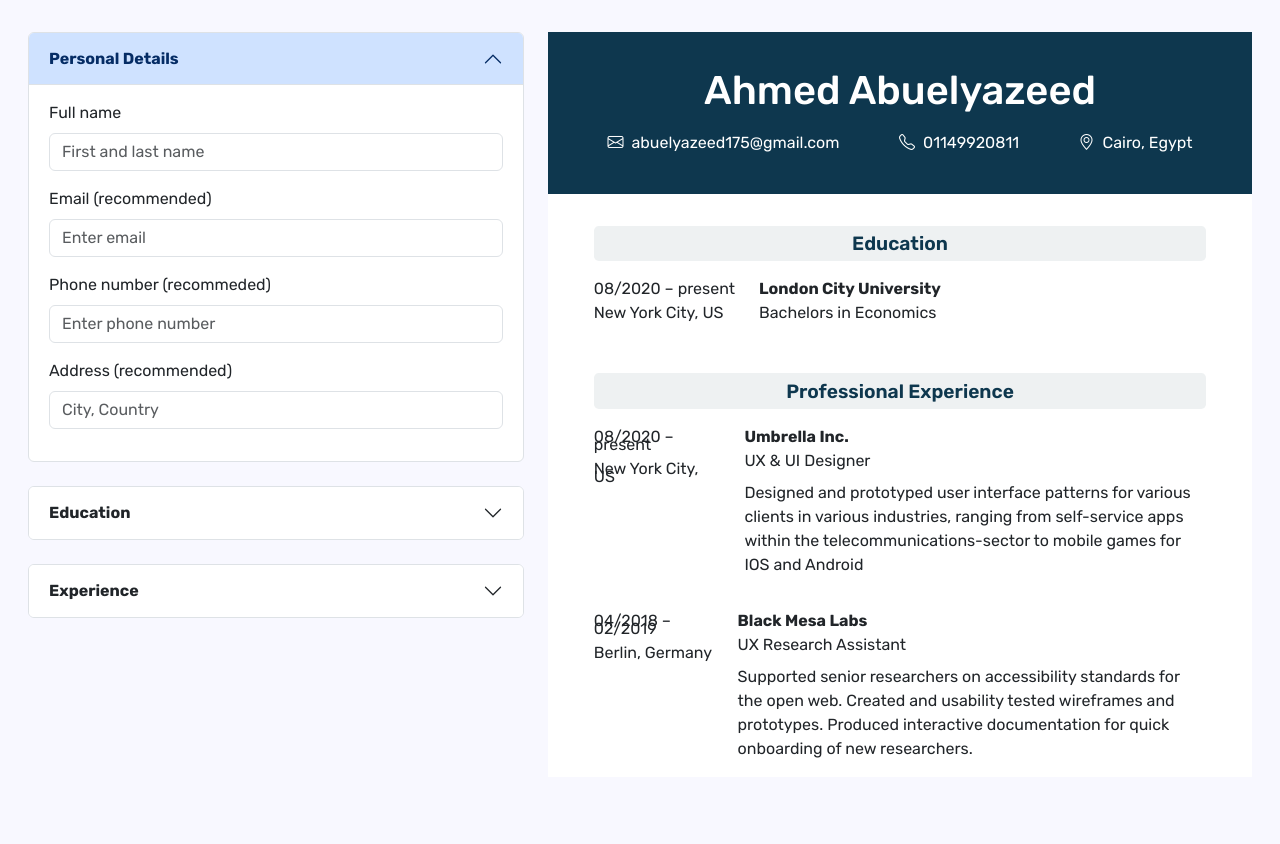
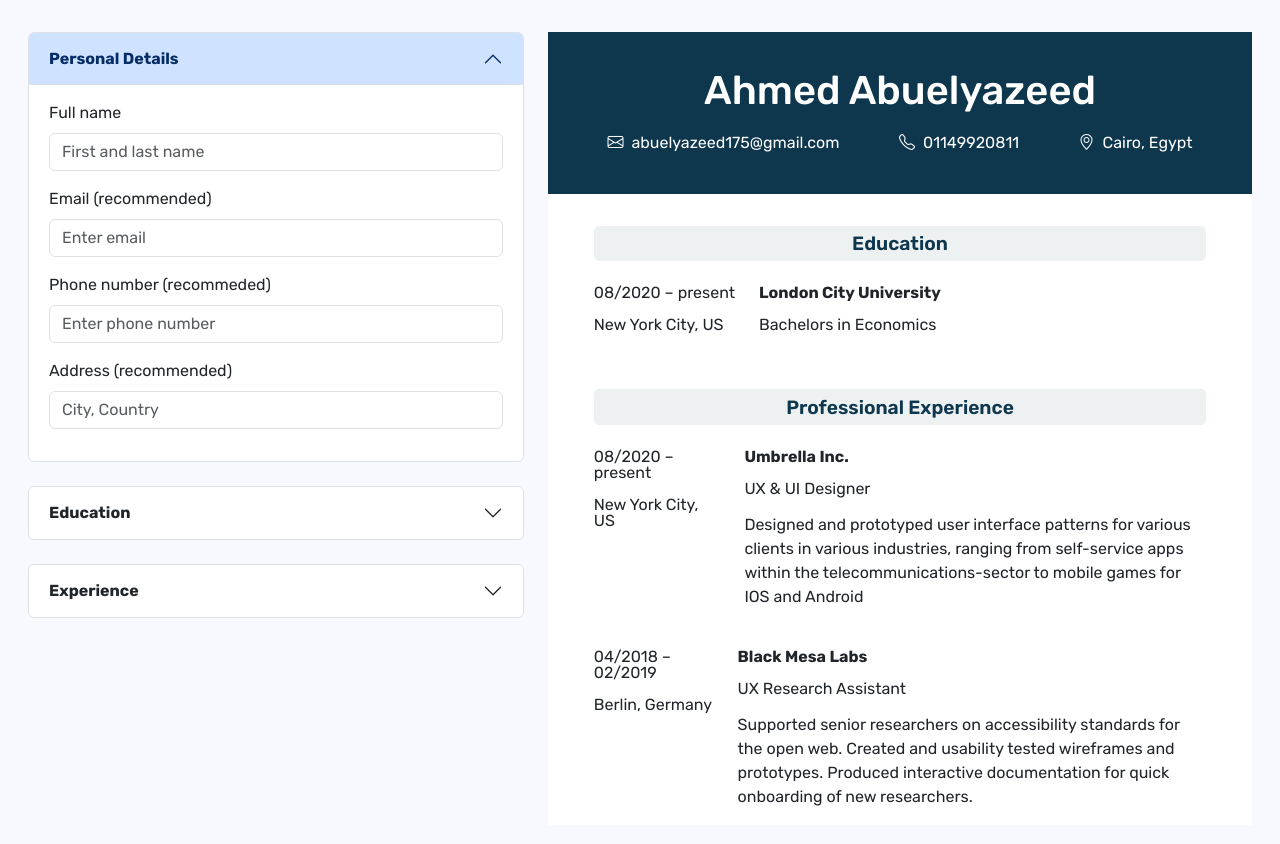
Before and after one commit to Abuelyazeed/CV-Builder, a React (Vite) app: page / in a window 1280 px wide. Shown: the top 844 px of the page. Before the commit the page ends 809 px from the top, so only its background shows below. Built offline with nearby package versions, Linux system fonts and the light colour scheme.

Commit message:
added styling

```diff
--- a/src/App.css
+++ b/src/App.css
@@ -1,5 +1,4 @@
 #root {
-  /* max-width: 1280px; */
   margin: 0 auto;
   padding: 2rem 1rem;
 }
@@ -52,7 +51,7 @@ body {
 
 .resume-bottom-details {
   margin-top: 1.5rem;
-  line-height: 0.5rem;
+  line-height: 1rem;
 }
 
 .experience-left {
--- a/src/App.jsx
+++ b/src/App.jsx
@@ -15,7 +15,7 @@ function App() {
             <Education />
             <Experience />
           </div>
-          <div class="col-7">
+          <div class="col-7 mb-2">
             <Resume />
           </div>
         </div>
```
